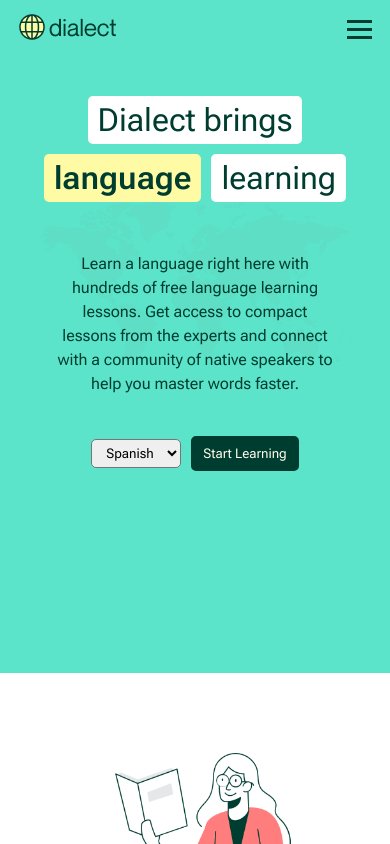
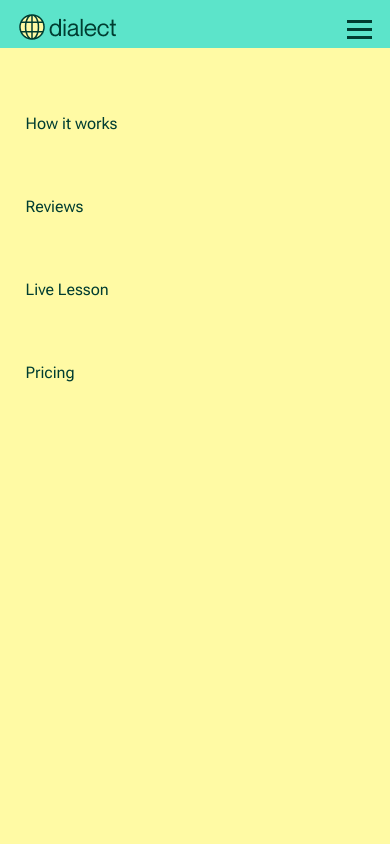
Before and after one commit to i-Kadri/Language-learn, a plain HTML site: page learn-landing page/index.html in a window 390 px wide. Shown: the top 844 px of the page. Drawn offline with Linux system fonts and the light colour scheme.

Commit message:
few more adjustments to mobile responsiveness

```diff
--- a/learn-landing page/css/mediaquery.css
+++ b/learn-landing page/css/mediaquery.css
@@ -96,7 +96,7 @@
     transform: translateY(-8px) rotate(-45deg);
   }
 
-  .nav-lists {
+  /* .nav-lists {
     position: absolute;
     right: -100%;
     top: 0vh;
@@ -108,12 +108,34 @@
     transform: translate(0);
     transition: transform 0.5s ease-in;
     display: none;
+  }  */
+
+  .nav-lists{
+    position: fixed;
+    top: 3rem;
+    left: 0;
+    width: 100vw;
+    min-height: 100vh;
+    display: block;
+    padding-top: 1.5rem;
+    z-index: 98;
+    background: var(--color-sec);
+  }
+
+  .nav-lists li a{
+    display: inline-block;
+    text-align: center;
+    padding: 12px 16px;
   }
 
   .nav-lists li {
     margin: 1.3rem 0;
-    padding: 1rem;
-    text-align: justify;
+    padding: .6rem;
+    text-align: start;
+  }
+
+  .nav-lists a{
+    text-align: center;
   }
 
   .nav-lists li a {
@@ -138,7 +160,7 @@
 
   /* ====HEADER==== */
   header {
-    height: 75vh;
+    height: 70vh;
     background-size: 80% 100%;
     background-repeat: no-repeat;
   }
@@ -173,7 +195,7 @@
   .learn-content p {
     font-size: 1rem;
     text-align: center;
-    width: 95%;
+    width: 100%;
     margin: auto;
   }
 
@@ -182,7 +204,7 @@
   }
 
   .options button{
-    padding: 8px 10px;
+    padding: 7px 10px;
   }
 
   /* ====SECTION==== */
@@ -415,10 +437,6 @@
     width: 100%;
     margin: auto;
   }
-/*
-  .dialect h4, .learn-more h4, .products h4, .support h4{
-    font-size: .4rem;
-  } */
 
   .container .links {
     /* flex-wrap: wrap; */
@@ -460,7 +478,7 @@
   }
 
   .lang-choices a {
-    font-size: 12px;
+    font-size: 10px;
   }
 }
 
--- a/learn-landing page/learn.js
+++ b/learn-landing page/learn.js
@@ -12,6 +12,8 @@
 //     navLists.classList.remove('active');
 // }))
 
+
+// navigation menu for mobile screens
 const slider = () => {
   const burger = document.querySelector(".hamburger");
   const navlists = document.querySelector(".nav-lists");
@@ -23,7 +25,6 @@ const slider = () => {
 };
 
 slider();
-
 
 
 // const userRating = 90;
```
